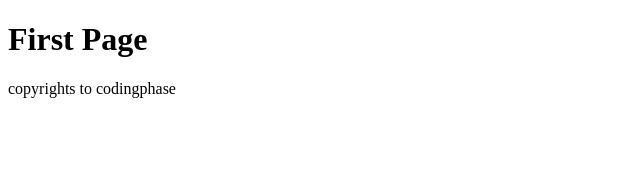
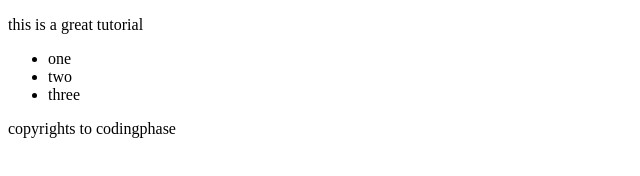
Before and after one commit to jflores1985/git-course, a plain HTML site: page index.html in a window 1280 px wide. Shown: the whole page, without its empty margins (0-640 px from the left). Drawn offline with Linux system fonts and the light colour scheme.

Commit message:
added un ordered list

```diff
--- a/index.html
+++ b/index.html
@@ -3,8 +3,13 @@
 <head>
 </head>
 <body>
-    <h1>First Page</h1>
-    <p>copyrights to codingphase</p>
+    <p>this is a great tutorial</p>
+    <ul>
+        <li>one</li>
+        <li>two</li>
+        <li>three</li>
+    </ul>
+    <footer>copyrights to codingphase</footer>
 </body>
 
 </html>
```
